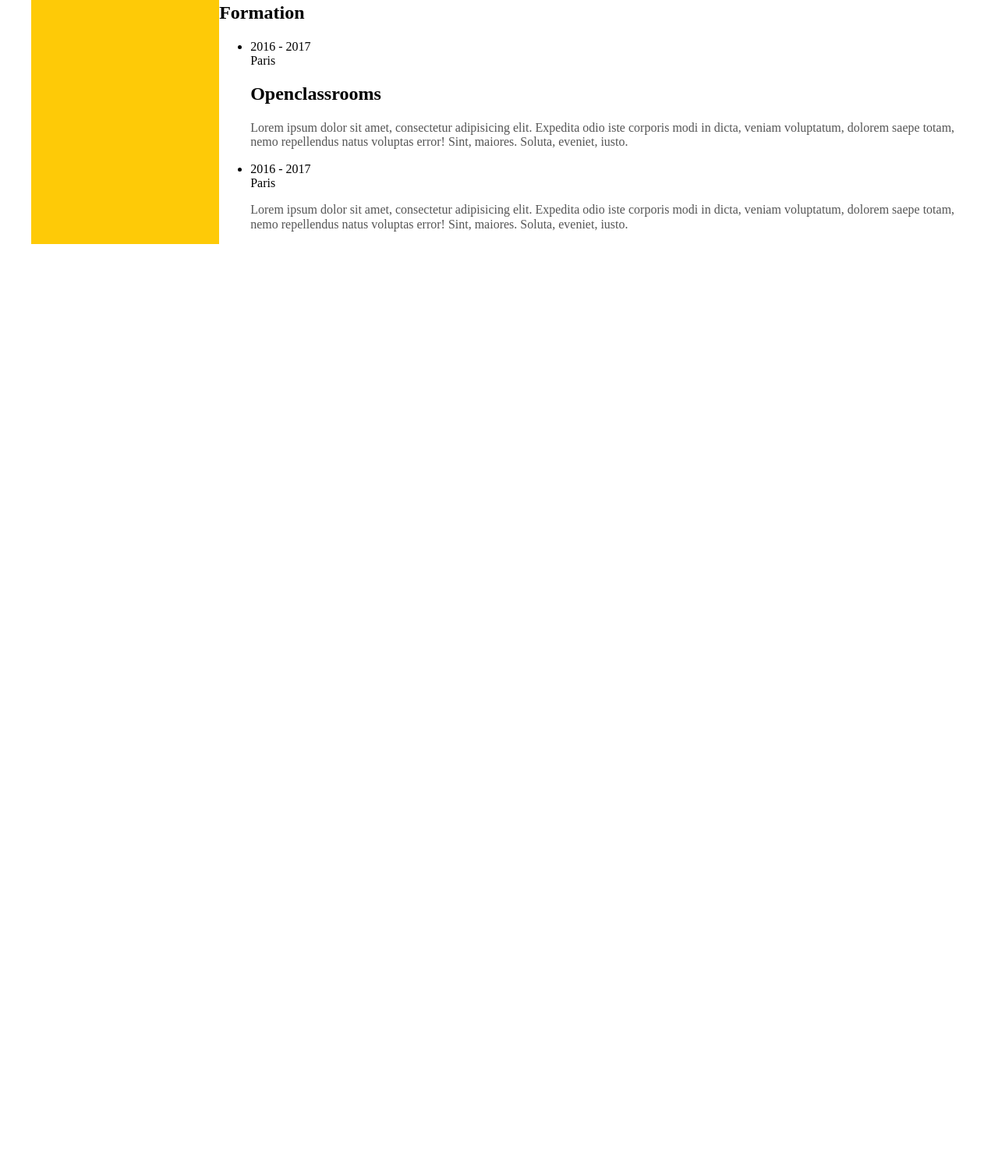
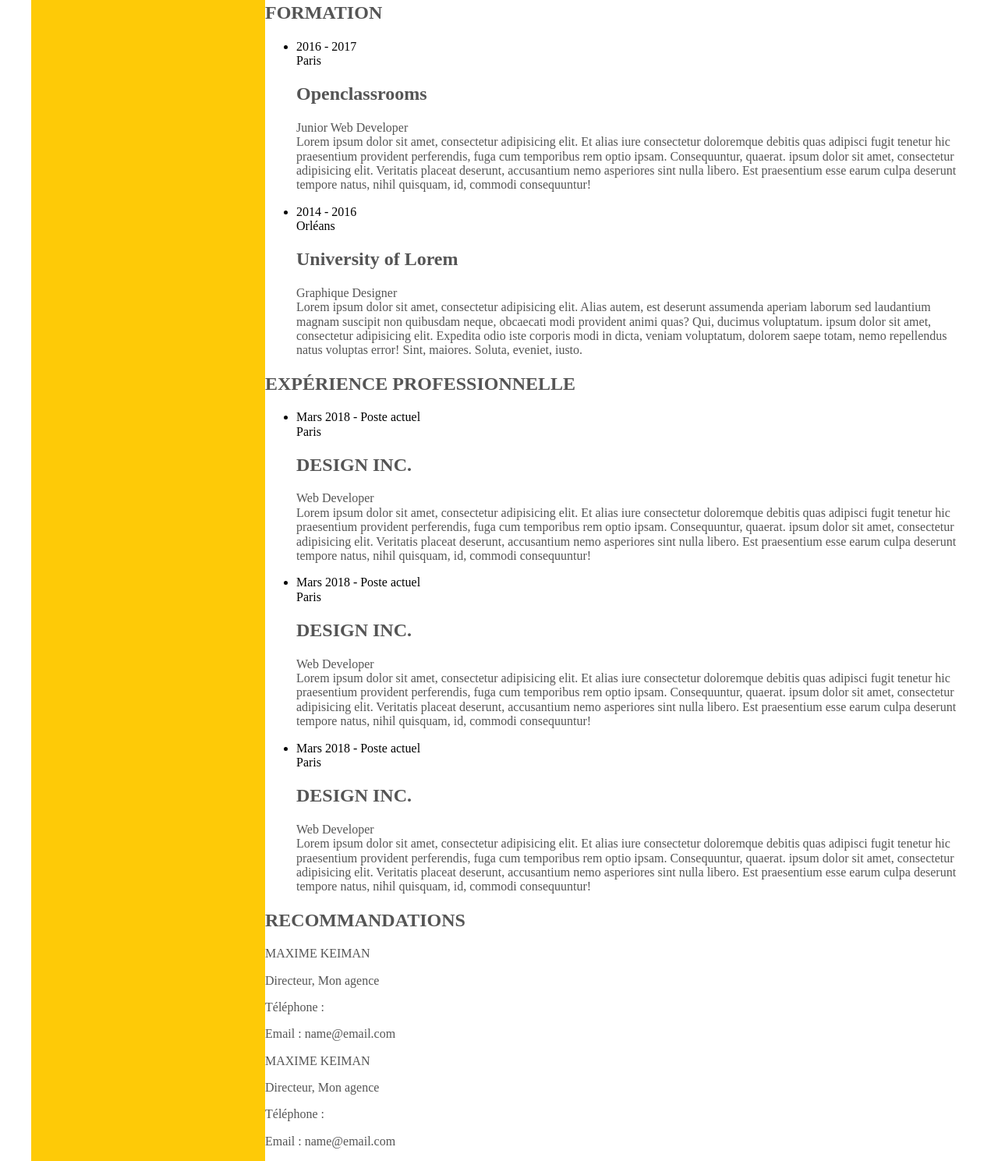
Before and after one commit to bouyerstephane/bouyerstephane.github.io, a plain HTML site: page index.html in a window 1280 px wide. Shown: the part 88-1577 px from the top of the page at 78% size. Before the commit the page ends 800 px from the top, so only its background shows below. Drawn offline with Linux system fonts and the light colour scheme.

Commit message:
htmlRight

```diff
--- a/index.html
+++ b/index.html
@@ -8,27 +8,67 @@
 </head>
 <body>
 	<div id="blockpage">
-		<div id="left">
-
-		</div>
 		<div id="right">
 			<header>
 				<h1>Stephane Bouyer</h1>
 				<p>Développeur Web</p>
 			</header>
 			<section id="Formation">
-					<h2>Formation</h2>
+				<h2>FORMATION</h2>
 				<ul>
 					<li>2016 - 2017 <br>
 						Paris
 						<h2>Openclassrooms</h2>
-							<p>Lorem ipsum dolor sit amet, consectetur adipisicing elit. Expedita odio iste corporis modi in dicta, veniam voluptatum, dolorem saepe totam, nemo repellendus natus voluptas error! Sint, maiores. Soluta, eveniet, iusto.</p></li>
+						<p><span>Junior Web Developer</span><br>Lorem ipsum dolor sit amet, consectetur adipisicing elit. Et alias iure consectetur doloremque debitis quas adipisci fugit tenetur hic praesentium provident perferendis, fuga cum temporibus rem optio ipsam. Consequuntur, quaerat. ipsum dolor sit amet, consectetur adipisicing elit. Veritatis placeat deserunt, accusantium nemo asperiores sint nulla libero. Est praesentium esse earum culpa deserunt tempore natus, nihil quisquam, id, commodi consequuntur!</p></li>
 
-							<li>2016 - 2017 <br>
-							Paris
-							<p>Lorem ipsum dolor sit amet, consectetur adipisicing elit. Expedita odio iste corporis modi in dicta, veniam voluptatum, dolorem saepe totam, nemo repellendus natus voluptas error! Sint, maiores. Soluta, eveniet, iusto.</p></li>
+					<li>2014 - 2016 <br>
+						Orléans
+						<h2>University of Lorem</h2>
+						<p><span>Graphique Designer</span><br>Lorem ipsum dolor sit amet, consectetur adipisicing elit. Alias autem, est deserunt assumenda aperiam laborum sed laudantium magnam suscipit non quibusdam neque, obcaecati modi provident animi quas? Qui, ducimus voluptatum. ipsum dolor sit amet, consectetur adipisicing elit. Expedita odio iste corporis modi in dicta, veniam voluptatum, dolorem saepe totam, nemo repellendus natus voluptas error! Sint, maiores. Soluta, eveniet, iusto.</p>
+					</li>
 				</ul>
 			</section>
+			<section id="Experience">
+				<h2>EXPÉRIENCE PROFESSIONNELLE</h2>
+				<ul>
+					<li>
+						Mars 2018 - Poste actuel <br>
+						Paris
+						<h2>DESIGN INC.</h2>
+						<p><span>Web Developer</span><br>Lorem ipsum dolor sit amet, consectetur adipisicing elit. Et alias iure consectetur doloremque debitis quas adipisci fugit tenetur hic praesentium provident perferendis, fuga cum temporibus rem optio ipsam. Consequuntur, quaerat. ipsum dolor sit amet, consectetur adipisicing elit. Veritatis placeat deserunt, accusantium nemo asperiores sint nulla libero. Est praesentium esse earum culpa deserunt tempore natus, nihil quisquam, id, commodi consequuntur!</p>
+					</li>
+					<li>
+						Mars 2018 - Poste actuel <br>
+						Paris
+						<h2>DESIGN INC.</h2>
+						<p><span>Web Developer</span><br>Lorem ipsum dolor sit amet, consectetur adipisicing elit. Et alias iure consectetur doloremque debitis quas adipisci fugit tenetur hic praesentium provident perferendis, fuga cum temporibus rem optio ipsam. Consequuntur, quaerat. ipsum dolor sit amet, consectetur adipisicing elit. Veritatis placeat deserunt, accusantium nemo asperiores sint nulla libero. Est praesentium esse earum culpa deserunt tempore natus, nihil quisquam, id, commodi consequuntur!</p>
+					</li>
+					<li>
+						Mars 2018 - Poste actuel <br>
+						Paris
+						<h2>DESIGN INC.</h2>
+						<p><span>Web Developer</span><br>Lorem ipsum dolor sit amet, consectetur adipisicing elit. Et alias iure consectetur doloremque debitis quas adipisci fugit tenetur hic praesentium provident perferendis, fuga cum temporibus rem optio ipsam. Consequuntur, quaerat. ipsum dolor sit amet, consectetur adipisicing elit. Veritatis placeat deserunt, accusantium nemo asperiores sint nulla libero. Est praesentium esse earum culpa deserunt tempore natus, nihil quisquam, id, commodi consequuntur!</p>
+					</li>
+				</ul>
+			</section>
+			<section id="Recommandations">
+				<h2>RECOMMANDATIONS</h2>
+					<div>
+						<p>MAXIME KEIMAN</p>
+						<p>Directeur, Mon agence</p>
+						<p>Téléphone :</p>
+						<p>Email : name@email.com</p>
+					</div>
+					<div>
+						<p>MAXIME KEIMAN</p>
+						<p>Directeur, Mon agence</p>
+						<p>Téléphone :</p>
+						<p>Email : name@email.com</p>
+					</div>
+				</section>
+		</div>
+		<div id="left">
+
 		</div>
 	</div>
 </body>
--- a/style/style.css
+++ b/style/style.css
@@ -5,6 +5,7 @@ body{
 	width: 1200px;
 	margin:0 auto;
 	display: flex;
+	flex-direction: row-reverse;
 }
 
 h1{
@@ -12,11 +13,14 @@ h1{
 	text-align: center;
 }
 
-p{
+p,h2{
 	color: #555555;
 }
 
 #left{
-	width: 30%;
+	width: 300px;
 	background-color: #FECA07 ;
 }
+#right{
+	width: 900px;
+}
```
Lines whose indentation alone changed are shown as unchanged.
